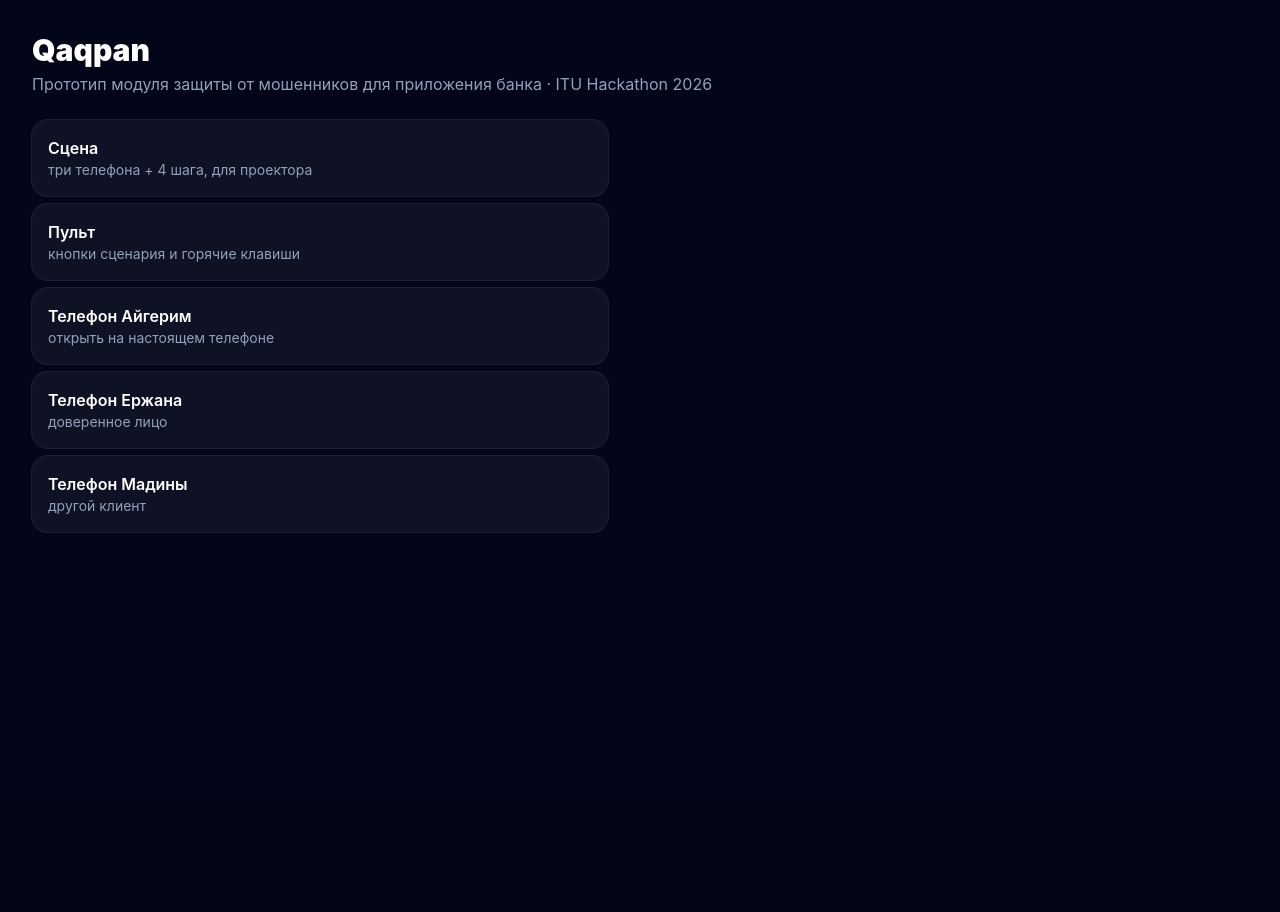
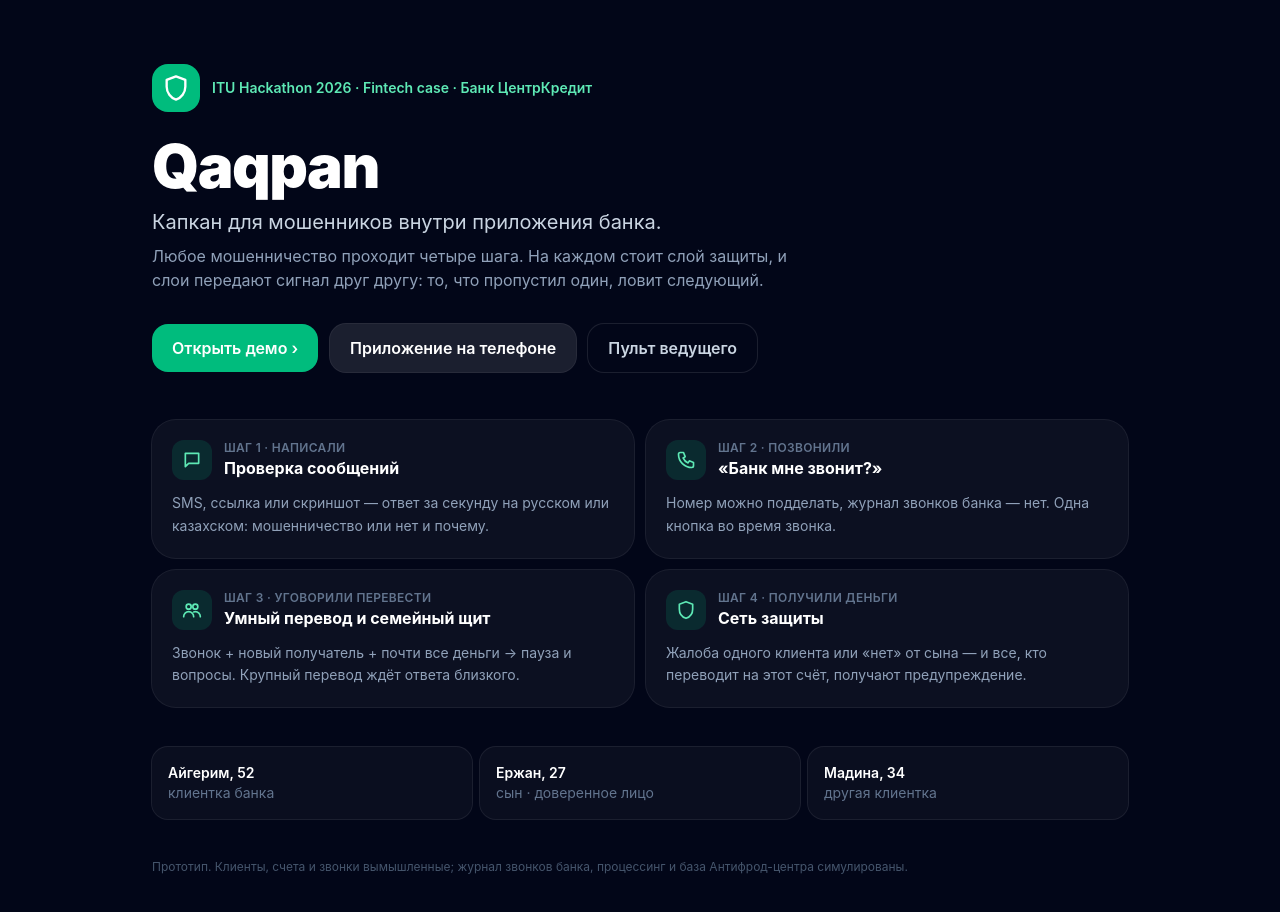
Before and after one commit to adiletpn/Qaqpan, a React (Vite) app in the folder web/: page / in a window 1280 px wide. Shown: the top 912 px of the page. Before the commit the page ends 800 px from the top, so only its background shows below. Built offline with nearby package versions, Linux system fonts and the light colour scheme.

Commit message:
feat(web): landing page — what Qaqpan is, four layers, links to the demo

```diff
--- a/web/src/App.tsx
+++ b/web/src/App.tsx
@@ -2,31 +2,72 @@ import { BrowserRouter, Link, Navigate, Route, Routes, useParams } from 'react-r
 import BankApp from './phone/BankApp'
 import Director from './pages/Director'
 import Stage from './pages/Stage'
+import { Icon } from './ui'
 
-// /phone/:id — the app full-screen on a real phone (open the link on any device)
+// /phone/:id — the app full-screen on a real phone (open the link on any device, or add it to the home screen)
 function PhonePage() {
   const { id = 'aigerim' } = useParams()
-  return <div className="mx-auto h-[100dvh] max-w-md"><BankApp clientId={id} /></div>
+  return (
+    <div className="min-h-[100dvh] bg-slate-50">
+      <div className="mx-auto h-[100dvh] max-w-md pt-[env(safe-area-inset-top)]"><BankApp clientId={id} /></div>
+    </div>
+  )
 }
 
+const LAYERS = [
+  { n: 1, step: 'Написали', title: 'Проверка сообщений', text: 'SMS, ссылка или скриншот — ответ за секунду на русском или казахском: мошенничество или нет и почему.', icon: 'msg' },
+  { n: 2, step: 'Позвонили', title: '«Банк мне звонит?»', text: 'Номер можно подделать, журнал звонков банка — нет. Одна кнопка во время звонка.', icon: 'phone' },
+  { n: 3, step: 'Уговорили перевести', title: 'Умный перевод и семейный щит', text: 'Звонок + новый получатель + почти все деньги → пауза и вопросы. Крупный перевод ждёт ответа близкого.', icon: 'family' },
+  { n: 4, step: 'Получили деньги', title: 'Сеть защиты', text: 'Жалоба одного клиента или «нет» от сына — и все, кто переводит на этот счёт, получают предупреждение.', icon: 'shield' },
+]
+
 function Index() {
-  const links = [
-    ['/stage', 'Сцена', 'три телефона + 4 шага, для проектора'],
-    ['/director', 'Пульт', 'кнопки сценария и горячие клавиши'],
-    ['/phone/aigerim', 'Телефон Айгерим', 'открыть на настоящем телефоне'],
-    ['/phone/erzhan', 'Телефон Ержана', 'доверенное лицо'],
-    ['/phone/madina', 'Телефон Мадины', 'другой клиент'],
-  ]
   return (
-    <div className="min-h-screen bg-slate-950 p-8 text-white">
-      <h1 className="text-3xl font-black">Qaqpan</h1>
-      <p className="mt-1 text-slate-400">Прототип модуля защиты от мошенников для приложения банка · ITU Hackathon 2026</p>
-      <div className="mt-6 grid max-w-xl gap-2">
-        {links.map(([to, title, hint]) => (
-          <Link key={to} to={to} className="rounded-2xl bg-white/5 p-4 ring-1 ring-white/10 hover:bg-white/10">
-            <div className="font-semibold">{title}</div><div className="text-sm text-slate-400">{hint}</div>
-          </Link>
-        ))}
+    <div className="min-h-screen bg-slate-950 text-white">
+      <div className="mx-auto max-w-5xl px-6 py-12 md:py-16">
+        <div className="flex items-center gap-3">
+          <div className="grid h-12 w-12 place-items-center rounded-2xl bg-emerald-500"><Icon name="shield" className="h-7 w-7" /></div>
+          <span className="text-sm font-semibold text-emerald-300">ITU Hackathon 2026 · Fintech case · Банк ЦентрКредит</span>
+        </div>
+        <h1 className="mt-6 text-5xl font-black tracking-tight md:text-6xl">Qaqpan</h1>
+        <p className="mt-3 max-w-2xl text-xl text-slate-300">Капкан для мошенников внутри приложения банка.</p>
+        <p className="mt-2 max-w-2xl text-slate-400">
+          Любое мошенничество проходит четыре шага. На каждом стоит слой защиты, и слои передают сигнал друг другу:
+          то, что пропустил один, ловит следующий.
+        </p>
+
+        <div className="mt-8 flex flex-wrap gap-3">
+          <Link to="/stage" className="rounded-2xl bg-emerald-500 px-5 py-3 font-semibold text-white hover:bg-emerald-400">Открыть демо ›</Link>
+          <Link to="/phone/aigerim" className="rounded-2xl bg-white/10 px-5 py-3 font-semibold ring-1 ring-white/15 hover:bg-white/15">Приложение на телефоне</Link>
+          <Link to="/director" className="rounded-2xl px-5 py-3 font-semibold text-slate-300 ring-1 ring-white/10 hover:bg-white/5">Пульт ведущего</Link>
+        </div>
+
+        <div className="mt-12 grid gap-3 md:grid-cols-2">
+          {LAYERS.map(l => (
+            <div key={l.n} className="rounded-3xl bg-white/[0.04] p-5 ring-1 ring-white/10">
+              <div className="flex items-center gap-3">
+                <span className="grid h-10 w-10 place-items-center rounded-xl bg-emerald-500/15 text-emerald-300"><Icon name={l.icon} /></span>
+                <div>
+                  <div className="text-xs font-semibold uppercase tracking-wide text-slate-500">Шаг {l.n} · {l.step}</div>
+                  <div className="font-bold">{l.title}</div>
+                </div>
+              </div>
+              <p className="mt-3 text-sm leading-relaxed text-slate-400">{l.text}</p>
+            </div>
+          ))}
+        </div>
+
+        <div className="mt-10 grid gap-2 text-sm md:grid-cols-3">
+          {[['/phone/aigerim', 'Айгерим, 52', 'клиентка банка'], ['/phone/erzhan', 'Ержан, 27', 'сын · доверенное лицо'], ['/phone/madina', 'Мадина, 34', 'другая клиентка']].map(([to, name, role]) => (
+            <Link key={to} to={to} className="rounded-2xl bg-white/[0.03] p-4 ring-1 ring-white/10 hover:bg-white/[0.06]">
+              <div className="font-semibold">{name}</div><div className="text-slate-500">{role}</div>
+            </Link>
+          ))}
+        </div>
+
+        <p className="mt-10 text-xs text-slate-600">
+          Прототип. Клиенты, счета и звонки вымышленные; журнал звонков банка, процессинг и база Антифрод-центра симулированы.
+        </p>
       </div>
     </div>
   )
```
